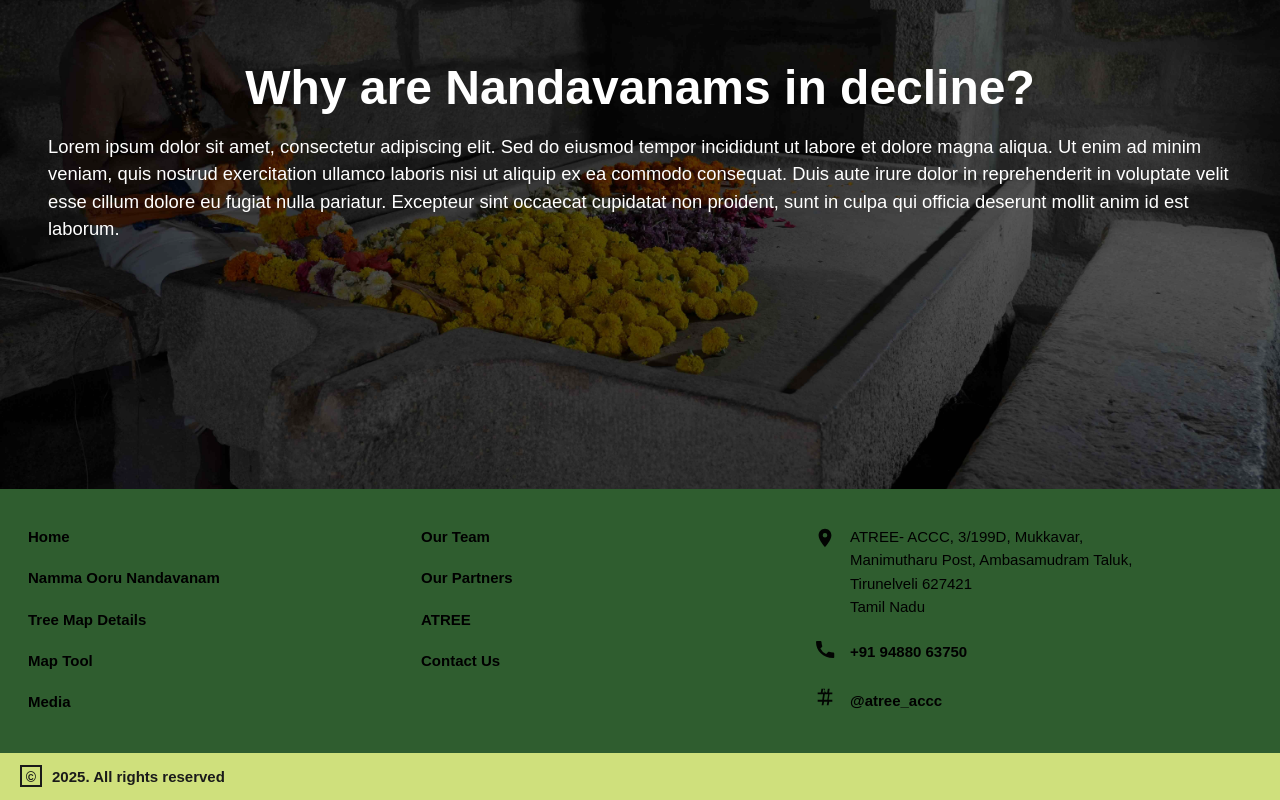
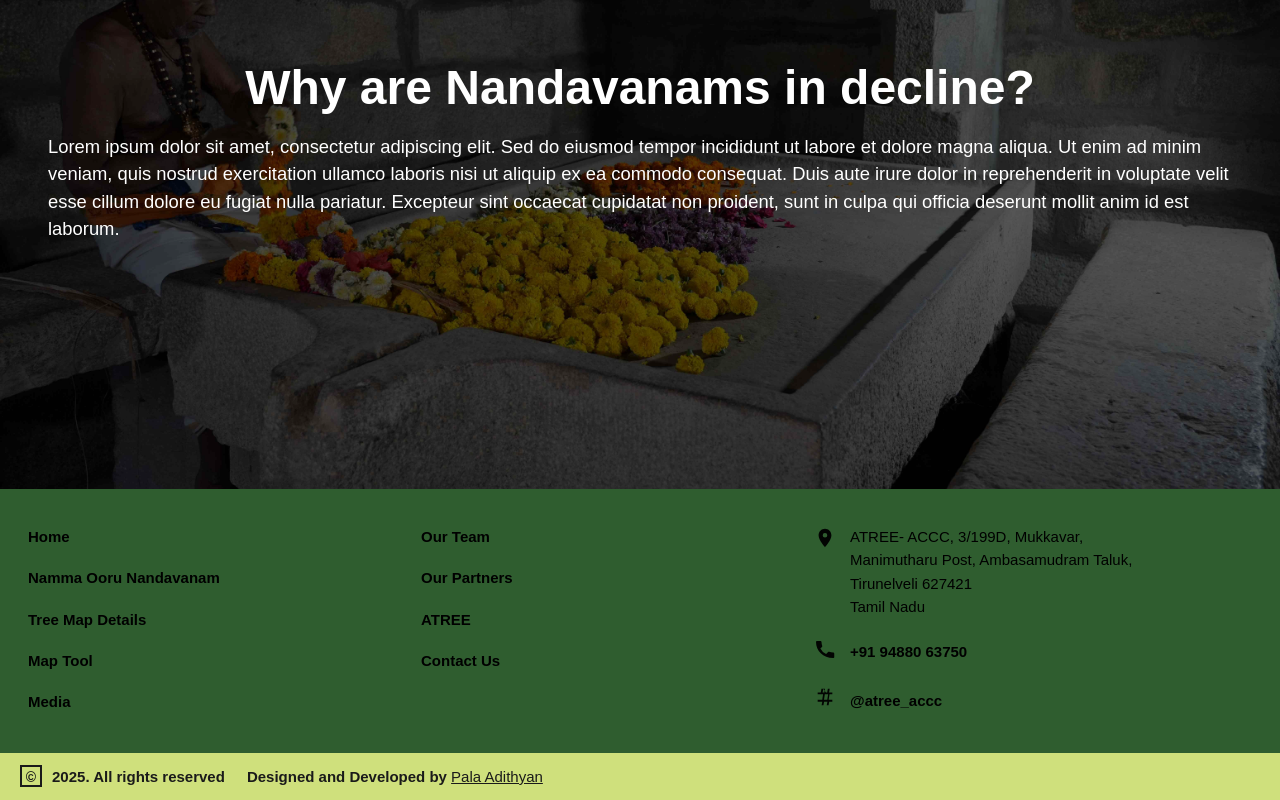
Before and after one commit to ThePala/nandavanam, a React (Vite) app: page / in a window 1280 px wide. Shown: the part 1655-2455 px from the top of the page. Built offline with nearby package versions, Linux system fonts and the light colour scheme.

Commit message:
des and dev credits

```diff
--- a/src/components/Footer.jsx
+++ b/src/components/Footer.jsx
@@ -73,6 +73,17 @@ export default function Footer() {
         <div className="bottom-inner">
           <span className="copyright-ico" aria-hidden="true">©</span>
           <span>{year}. All rights reserved</span>
+          <span style={{ marginLeft: 12 }}>
+            Designed and Developed by{' '}
+            <a
+              href="https://www.linkedin.com/in/palaadithyan/"
+              target="_blank"
+              rel="noreferrer"
+              style={{ textDecoration: 'underline', color: 'inherit', fontWeight: 500 }}
+            >
+              Pala Adithyan
+            </a>
+          </span>
         </div>
       </div>
     </footer>
```
